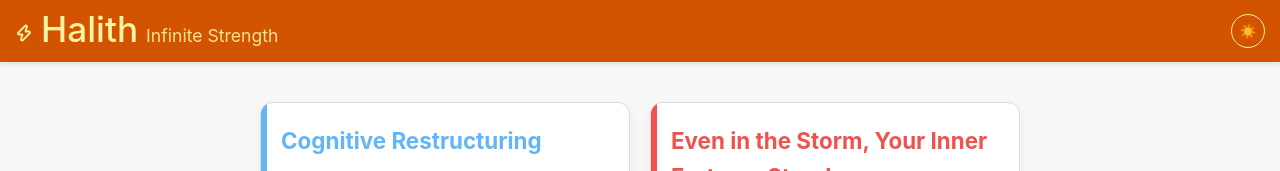
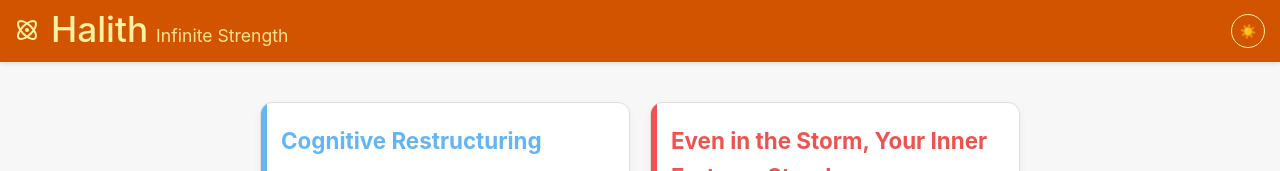
Before and after one commit to mkmgo/mobile-motivation, a plain HTML site: page index.html in a window 1280 px wide. Shown: the top 171 px of the page. Drawn offline with nearby package versions, Linux system fonts and the light colour scheme; grey boxes are pictures that could not be loaded.

Commit message:
header icon

```diff
--- a/index.html
+++ b/index.html
@@ -42,7 +42,7 @@
   <body>
     <header class="mobile-header">
       <div class="header-content">
-        <i data-lucide="zap" class="header-icon"></i>
+        <i data-lucide="atom" class="header-icon"></i>
         <h1>Halith</h1>
         <p>Infinite Strength</p>
       </div>
--- a/styles.css
+++ b/styles.css
@@ -84,9 +84,10 @@ body {
 }
 
 .header-icon {
-  width: 18px;
-  height: 18px;
-  stroke-width: 2.5;
+  width: 24px; /* Increased from 18px */
+  height: 24px; /* Increased from 18px */
+  stroke-width: 2; /* Slightly thinner stroke looks cleaner for the Atom icon */
+  margin-right: 4px; /* Optional: adds a tiny bit of space between icon and text */
 }
 
 .icon-toggle {
```
